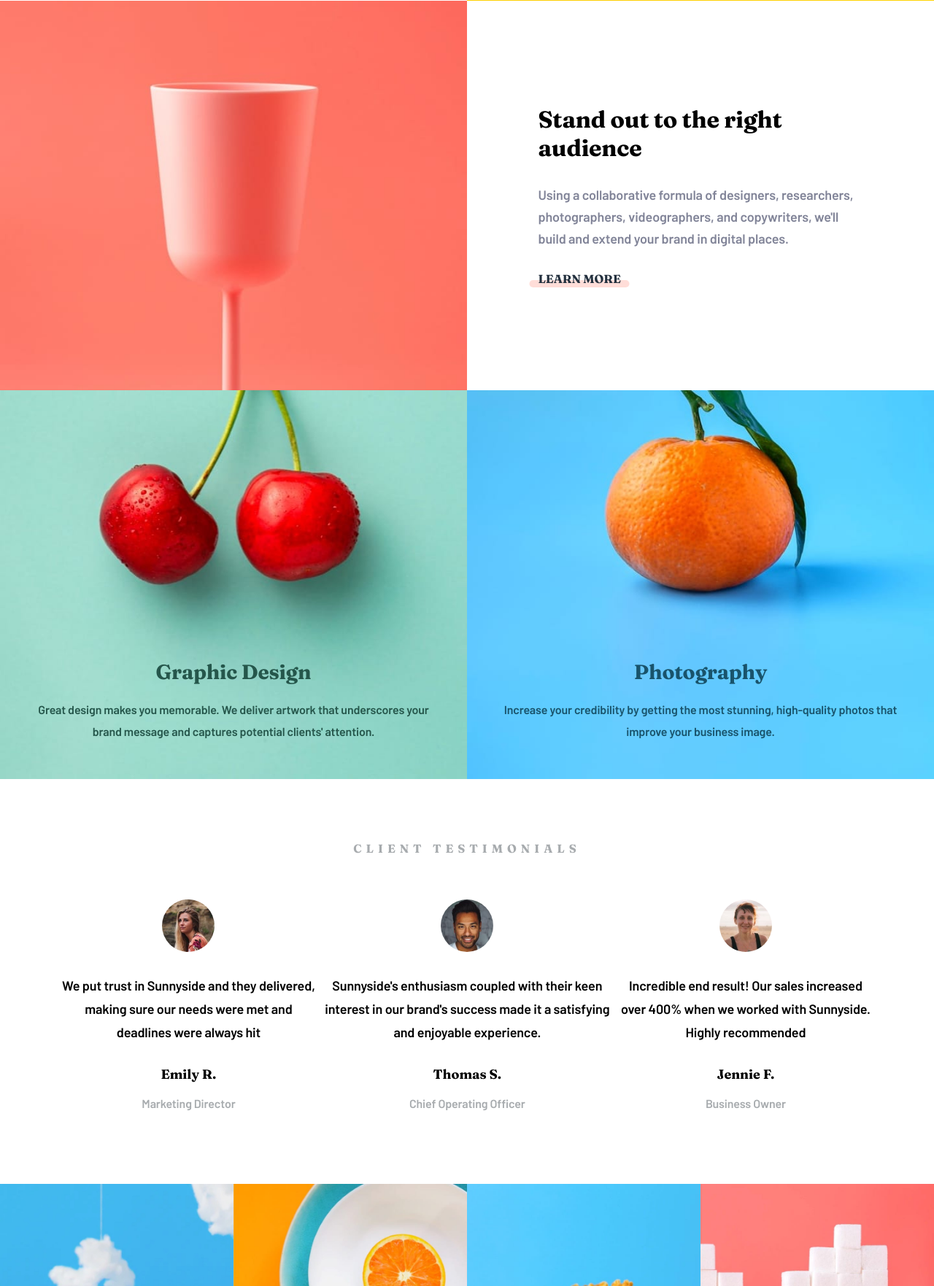
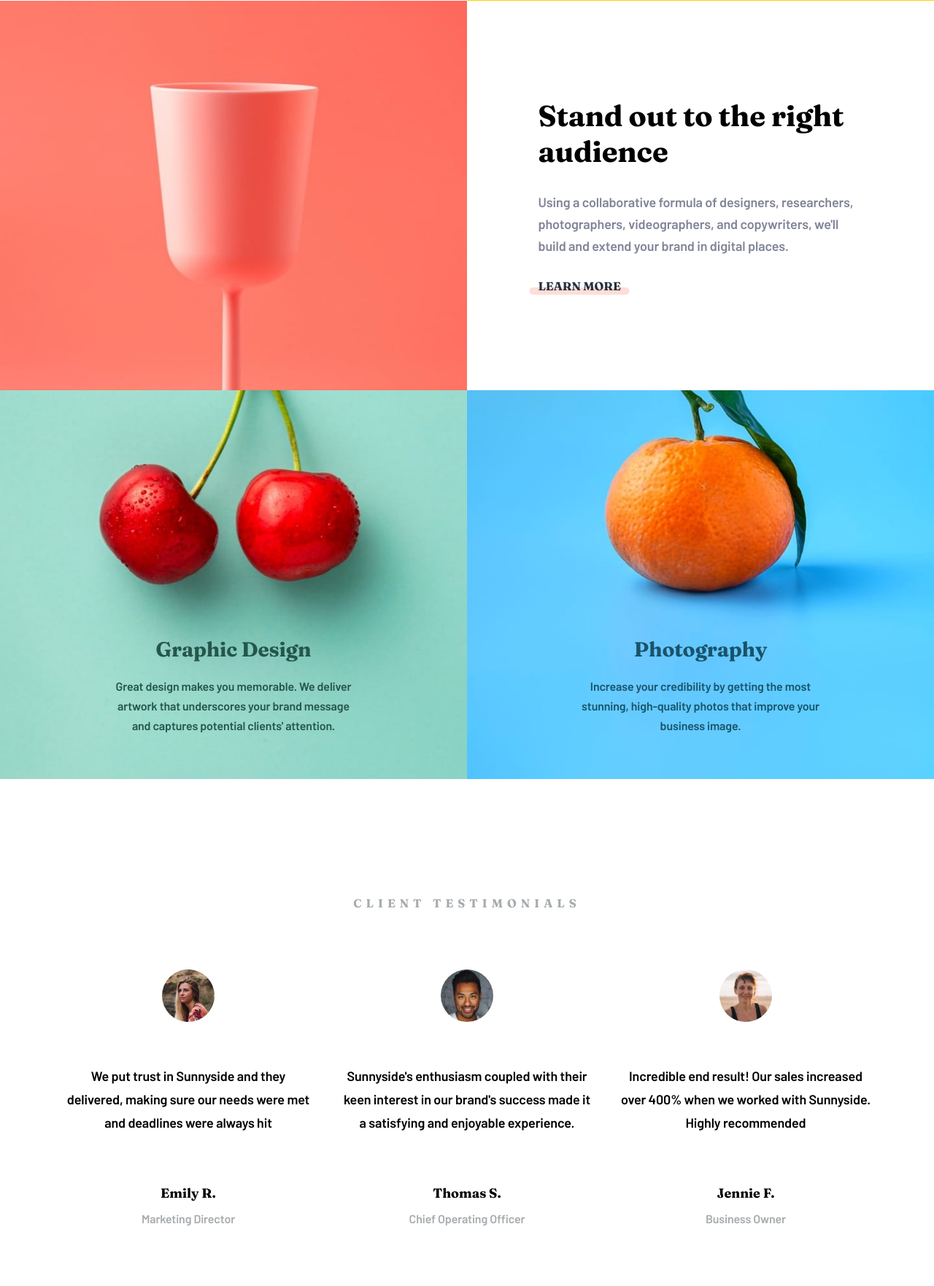
Before and after one commit to JHughesSUTA/sunnyside-agency-landing-page, a PHP site: page / in a window 1280 px wide. Shown: the part 1243-3006 px from the top of the page at 73% size. Run offline with PHP 8.4, Linux system fonts and the light colour scheme; some libraries are stand-ins or nearby versions.

Commit message:
update typography and layout of testimonials and footer

```diff
--- a/index.html
+++ b/index.html
@@ -153,8 +153,8 @@
         <div class="offers__image-text" id="offers__image-text--graphic-design">
           <h2 class="offers__image-text__heading" \>Graphic Design</h2>
           <p class="offers__image-text__paragraph">
-            Great design makes you memorable. We deliver artwork that
-            underscores your brand message and captures potential clients'
+            Great design makes you memorable. We deliver <br>artwork that
+            underscores your brand message <br>and captures potential clients'
             attention.
           </p>
         </div>
@@ -176,8 +176,8 @@
         <div class="offers__image-text" id="offers__image-text--photography">
           <h2 class="offers__image-text__heading">Photography</h2>
           <p class="offers__image-text__paragraph">
-            Increase your credibility by getting the most stunning, high-quality
-            photos that improve your business image.
+            Increase your credibility by getting the most <br>stunning, high-quality
+            photos that improve your <br>business image.
           </p>
         </div>
       </div>
--- a/style.css
+++ b/style.css
@@ -188,6 +188,10 @@ br.desktop-break {
   font-size: 28px;
 }
 
+.offers__image-text__paragraph {
+  line-height: 27px;
+}
+
 .section__text {
   width: 87.25%;
   margin: 50px auto;
@@ -238,6 +242,10 @@ br.desktop-break {
   margin: 60px auto;
 }
 
+/* .testimonials-container {
+  gap: 30px;
+} */
+
 .testimonial__image {
   border-radius: 50%;
   width: 72px;
@@ -265,7 +273,7 @@ br.desktop-break {
 
 .testimonial__client-title {
   color: var(--grayish-blue);
-  margin-top: 14px;
+  margin-top: 9px;
 }
 
 .testimonial__client-name {
@@ -280,7 +288,7 @@ br.desktop-break {
 /* footer styles */
 .footer {
   background-color: var(--footer-light-green);
-  padding: 50px 0;
+  padding: 64px 0 80px;
 }
 
 .footer__list {
@@ -291,7 +299,6 @@ br.desktop-break {
 
 .footer__links {
   width: 297px;
-  padding: 20px 0;
 }
 
 .footer__links__link {
@@ -304,8 +311,7 @@ br.desktop-break {
 
 .footer__social-links {
   width: 164px;
-  padding: 20px 0;
-  margin-top: 70px;
+  margin-top: 88px;
 }
 
 .footer__social-links__link:hover svg path {
@@ -314,8 +320,7 @@ br.desktop-break {
 
 #footer__logo {
   width: 170px;
-  margin: 0 auto;
-  padding: 20px 0;
+  margin: 0 auto 40px;
 }
 
 @media (min-width: 767px) {
@@ -387,6 +392,8 @@ br.desktop-break {
 
   .section__text {
     max-width: 445px;
+    margin: auto;
+    padding: 0 15px;
   }
 
   /* .section__text#section-1__text {
@@ -404,6 +411,15 @@ br.desktop-break {
     text-align: left;
   }
 
+  h2 {
+    font-size: 30px;
+  }
+
+  .section__text__paragraph {
+    font-size: 15px;
+    padding: 20px 0;
+  }
+
   .image-gallery {
     display: flex;
     grid-template-columns: none;
@@ -413,4 +429,64 @@ br.desktop-break {
   .offers__image-container {
     width: 50%;
   }
+
+  .offers__image-text {
+    top: 76%;
+  }
+
+  .offers__image-text__heading {
+    margin-bottom: 16px;
+  }
+
+  .footer {
+    padding: 72px 0;
+  }
 }
+
+@media (min-width: 1000px) {
+  .section__text {
+    padding: 0;
+  }
+
+  .section__text__paragraph {
+    font-size: 18px;
+    padding: 30px 0;
+  }
+
+  h2 {
+    font-size: 40px;
+  }
+
+  /* .offers__image-text__paragraph {
+    line-height: 30px;
+  } */
+
+  .offers__image-text__heading {
+    margin-bottom: 20px;
+  }
+
+  .testimonials {
+    margin: 160px auto;
+  }
+
+  .testimonials-container {
+    max-width: 1110px;
+    margin: 0 auto;
+    justify-content: space-between;
+  }
+
+  #testimonials__heading {
+    padding-top: 0;
+  }
+
+  .testimonials__testimonial {
+    max-width: 346px;
+    padding-top: 56px;
+    padding-bottom: 0;
+  }
+
+  .testimonial__content {
+    padding-top: 58px;
+    padding-bottom: 69px;
+  }
+}
```
